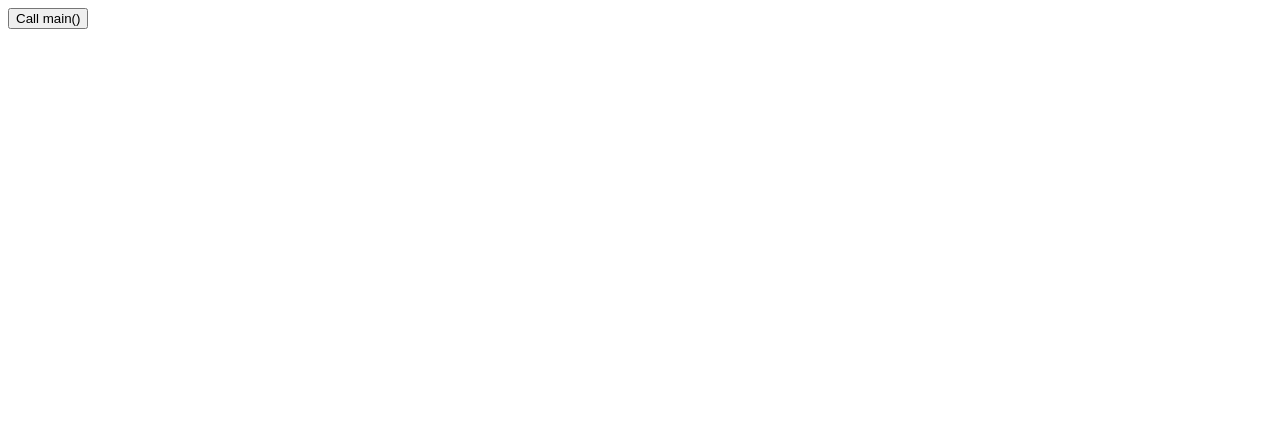
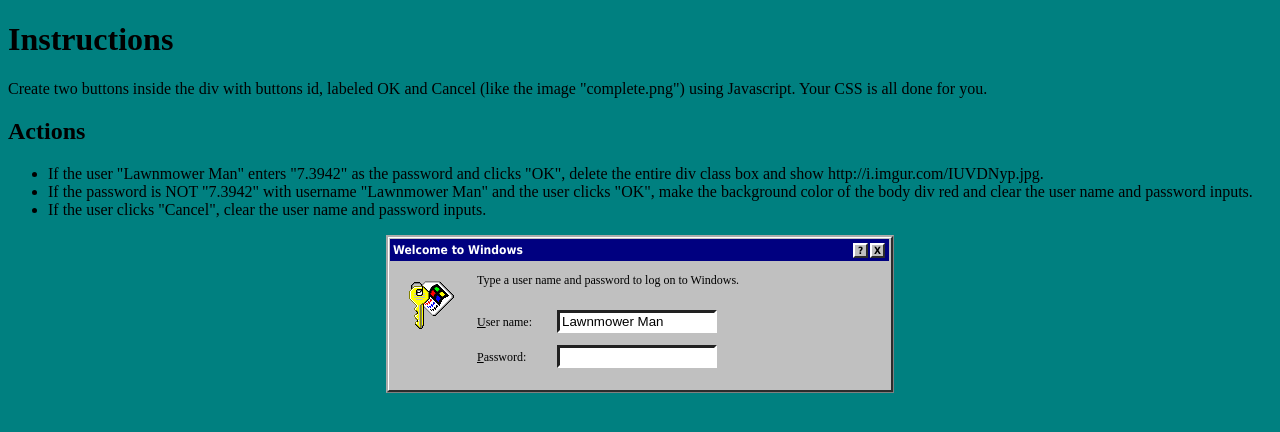
Before and after one commit to Westfield-Codes/intro-to-javascript-win-95-password-code-template, a plain HTML site: page index.html in a window 1280 px wide. Drawn offline with Linux system fonts and the light colour scheme.

Commit message:
Add files via upload

```diff
--- a/index.html
+++ b/index.html
@@ -1,11 +1,38 @@
-<!-- Don't touch this! -->
 <!DOCTYPE html>
 <html>
-  <head>
-    <title>Program Name</title>
-  </head>
-  <body>
-    <button onClick="main();">Call main()</button>
-    <script src="script.js"></script>
-  </body>
+
+<head>
+  <meta charset="utf-8">
+  <meta name="viewport" content="width=device-width">
+  <title>replit</title>
+  <link href="style.css" rel="stylesheet" type="text/css" />
+</head>
+<body>
+  <h1>Instructions</h1>
+  <p>Create two buttons inside the div with buttons id, labeled OK and Cancel (like the image "complete.png") using Javascript. Your CSS is all done for you.</p>
+  <h2>Actions</h2>
+  <ul>
+  <li>If the user "Lawnmower Man" enters "7.3942" as the password and clicks "OK", delete the entire div class box and show http://i.imgur.com/IUVDNyp.jpg.</li>
+  <li>If the password is NOT "7.3942" with username "Lawnmower Man" and the user clicks "OK", make the background color of the body div red and clear the user name and password inputs.</li>  <li>If the user clicks "Cancel", clear the user name and password inputs.</li>
+    </ul>
+  <div class="box">
+    <div class="title">
+      <p>Welcome to Windows</p>
+      <button>X</button>
+      <button>?</button>
+    </div>
+    <div class="body">
+      <div id="leftside">
+        <p>Type a user name and password to log on to Windows.</p>
+        <div id="dialogs">
+          <label><u>U</u>ser name:</label><input value="Lawnmower Man">
+          <label><u>P</u>assword:</label><input>
+        </div>
+      </div>
+      <div id="buttons">
+      </div>
+    </div>
+  </div>
+  <script src="script.js"></script>
+</body>
 </html>
--- /dev/null
+++ b/style.css
@@ -0,0 +1,113 @@
+body {
+  background-color:#008080;
+}
+.box{
+  background:#C0C0C0;
+  border-width:3px;
+  border-color:#FFF #808080 #808080 #FFF;
+  border-style:groove;
+  padding:1px;
+  width:500px;
+  height:150px;
+  margin:0 auto;
+}
+
+.title{
+  height:18px;
+  width:495px;
+  background:#000080;
+  color:#FFF;
+  padding:2px;
+}
+
+.title p{
+  margin:2px 0 0 1px;
+  float:left;
+  font-family:Tahoma;
+  font-weight:bold;
+  font-size:12px;
+}
+
+.title button{
+  margin:2px 2px 2px 0;
+  float:right;
+  width:15px;
+  height:15px;
+  background:#C0C0C0;
+  border-width:2px;
+  border-color:#FFFFFF #808080 #808080 #FFFFFF;
+  padding:0;
+  font-size:10px;
+  font-weight:bold;
+  font-family:Tahoma;
+  text-align:center;
+}
+
+.body {
+  padding:0px 12px 12px;
+  height:100%;
+  width:100%;
+  display:inline-block;
+  font-family:"MS Sans Serif";
+  font-size:12px;
+  background: url(key.png) 15px 15px no-repeat;
+}
+
+#leftside {
+  width:375px;
+}
+
+#dialogs {
+  float:left;
+  margin-left:75px;
+  width:240px;
+  margin-top:10px;
+}
+
+.body p {
+  width:100%;
+  margin-left:75px;
+}
+
+
+#buttons {
+  float:right;
+  height:50px;
+  width:100px;
+  margin-top:-25px;
+  margin-right:5px;
+}
+
+#buttons button {
+  width:80px;
+  padding:2px;
+  margin-right:20px;
+}
+
+.body button{
+  font-size:13px;
+  background:#C0C0C0;
+  border-width:3px;
+  border-style:solid;
+  border-color:#FFFFFF #808080 #808080 #FFFFFF;
+  margin-bottom:10px;
+  outline:1px solid black;
+}
+
+label {
+  display:block;
+  float:left;
+  clear:left;
+  height:30px;
+  vertical-align:middle;
+  padding-top:5px;
+}
+
+input {
+  float:right;
+  width:150px;
+  border-width:3px;
+  border-style:solid;
+  border-color:#212121 #fff #fff #212121;
+  margin-bottom:8px;
+}
```
Also changed, not shown: complete.png (added), key.png (added), 1 other file.
